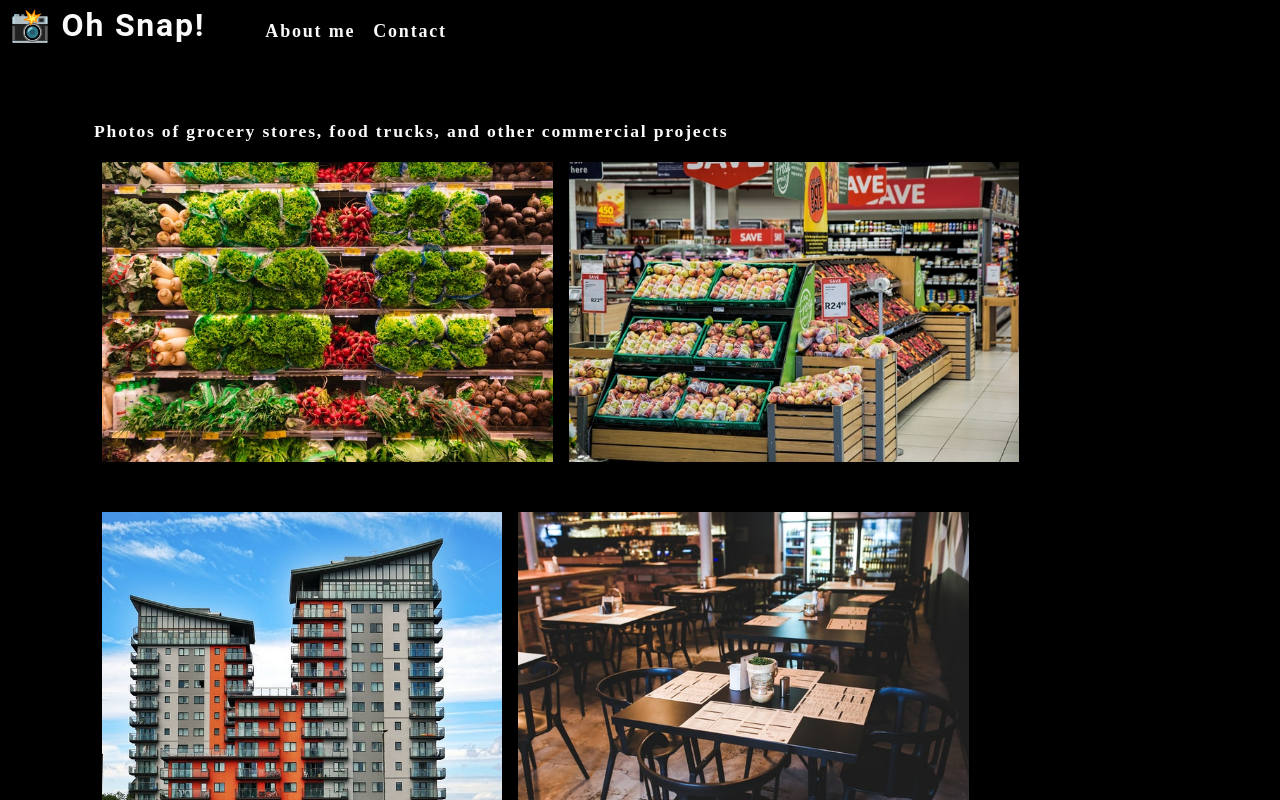
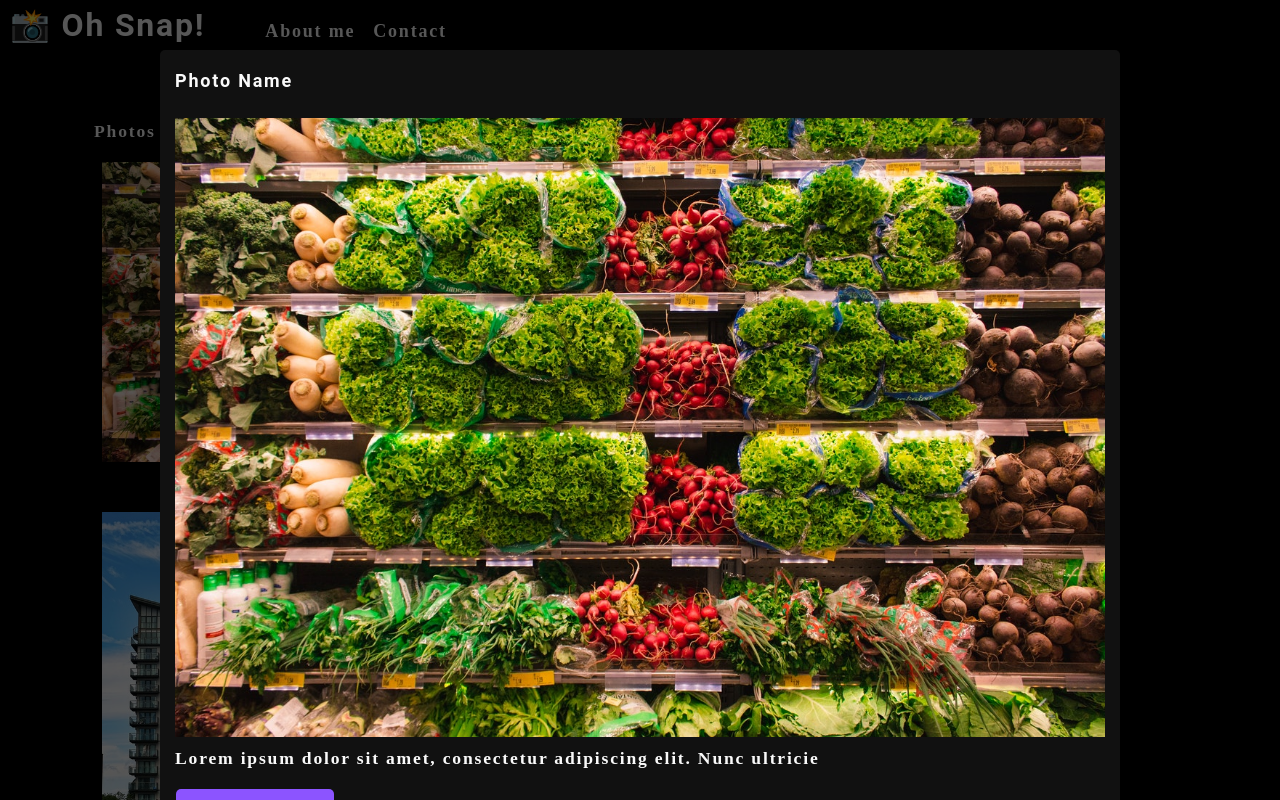
Before and after one commit to MarilynPapadopoulos/photo-port, a React (Create React App) app: page / in a window 1280 px wide. Both pictures are taken after a click on the picture 327 px from the left and 311 px from the top of the page. Shown: the top 800 px of the page. Built offline with nearby package versions, Linux system fonts and the light colour scheme.

Commit message:
added modal open

```diff
--- /dev/null
+++ b/src/components/Modal/index.js
@@ -0,0 +1,23 @@
+import React from 'react';
+
+function Modal({currentPhoto}) {
+    const {name, category, description, index} = currentPhoto;
+    return (
+        <div className="modalBackdrop">
+            <div className="modalContainer">
+                <h3 className="modalTitle">Photo Name</h3>
+                <img
+                src={require(`../../assets/large/${category}/${index}.jpg`).default}
+                alt={name}/>
+                <p>
+                    {description}
+                </p>
+                <button type="button">
+                    Close this modal
+                </button>
+            </div>
+        </div>
+    );
+  }
+
+  export default Modal;
--- a/src/components/Nav/index.js
+++ b/src/components/Nav/index.js
@@ -1,4 +1,4 @@
-import React from 'react';
+import React, { useEffect } from 'react';
 import { capitalizeFirstLetter } from "../../utils/helpers";
 
 function Nav(props) {
@@ -10,10 +10,9 @@
     setContactSelected
   } = props;
 
-  const handleClick = (item) => {
-    console.log(item);
-    return item;
-  };
+  useEffect(() => {
+    document.title = capitalizeFirstLetter(currentCategory.name);
+  }, [currentCategory]);
 
   return (
     <header data-testid="header" className="flex-row px-1">
--- a/src/components/PhotoList/index.js
+++ b/src/components/PhotoList/index.js
@@ -1,7 +1,9 @@
 import React, { useState } from 'react';
-//import photo from '../../assets/small/commercial/0.jpg'
+import Modal from '../Modal';
 
 const PhotoList = ({ category }) => {
+    const [isModalOpen, setIsModalOpen] = useState(false);
+    const [currentPhoto, setCurrentPhoto] = useState();
     const [photos] = useState([
         {
           name: 'Grocery aisle',
@@ -102,18 +104,26 @@
 
    const currentPhotos = photos.filter((photo) => photo.category === category);
 
+   const toggleModal = (image, i) => {
+    setCurrentPhoto({...image, index: i});
+    setIsModalOpen(true);
+  }
+
    return (
     <div>
+       {isModalOpen && <Modal currentPhoto={currentPhoto} />}
         <div className="flex-row">
         {currentPhotos.map((image, i) => (
             <img
             src={require(`../../assets/small/${category}/${i}.jpg`).default}
             alt={image.name}
             className="img-thumbnail mx-1"
+            onClick={() => toggleModal(image, i)}
             key={image.name}
             />
         ))}
       </div>
+
     </div>
   )
 }
```
